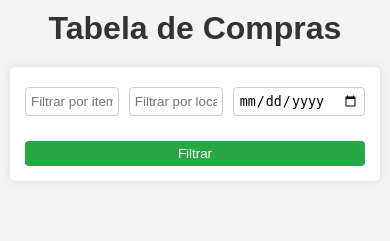
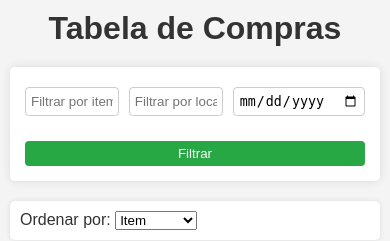
Before and after one commit to thaismsanchez/Compras-inteligentes, a Flask app: page /tabela in a window 390 px wide. Shown: the top 241 px of the page. Run offline with Flask 3, Linux system fonts and the light colour scheme; data that the repository does not hold is empty; parts of the project's set-up code (start-up, migrations or seed data) failed here and were passed over.

Commit message:
Update tabela.html

```diff
--- a/templates/tabela.html
+++ b/templates/tabela.html
@@ -1,10 +1,10 @@
 <!DOCTYPE html>
 <html lang="pt-BR">
 <head>
-  <meta charset="UTF-8" />
-  <meta name="viewport" content="width=device-width, initial-scale=1.0" />
+  <meta charset="UTF-8">
+  <meta name="viewport" content="width=device-width, initial-scale=1.0">
   <title>Tabela de Compras</title>
-  <link rel="stylesheet" href="{{ url_for('static', filename='css/style.css') }}" />
+  <link rel="stylesheet" href="{{ url_for('static', filename='css/style.css') }}">
   <style>
     .filtro-form {
       max-width: 600px;
@@ -24,30 +24,19 @@
       cursor: pointer;
     }
 
-    /* Estilizando o link "Editar" como botão */
-    .btn-editar {
-      display: inline-block;
-      padding: 6px 12px;
-      background-color: #28a745;
-      color: white;
-      border-radius: 4px;
-      text-decoration: none;
-      font-weight: bold;
-      font-size: 0.9rem;
-      transition: background-color 0.3s ease;
-    }
-    .btn-editar:hover {
-      background-color: #218838;
+    .ordenar-mobile {
+      display: none;
+      max-width: 600px;
+      margin: 10px auto;
+      padding: 10px;
+      background: #fff;
+      border-radius: 5px;
+      box-shadow: 0 0 5px rgba(0,0,0,0.1);
     }
 
-    /* Responsividade para o botão "Editar" no mobile */
     @media (max-width: 600px) {
-      .btn-editar {
+      .ordenar-mobile {
         display: block;
-        width: 100%;
-        text-align: center;
-        padding: 10px 0;
-        margin-top: 8px;
       }
     }
   </style>
@@ -56,11 +45,23 @@
   <h1>Tabela de Compras</h1>
 
   <form class="filtro-form" method="GET" action="/tabela">
-    <input type="text" name="item" placeholder="Filtrar por item" value="{{ request.args.get('item', '') }}" />
-    <input type="text" name="local" placeholder="Filtrar por local" value="{{ request.args.get('local', '') }}" />
-    <input type="date" name="data" value="{{ request.args.get('data', '') }}" />
+    <input type="text" name="item" placeholder="Filtrar por item" value="{{ request.args.get('item', '') }}">
+    <input type="text" name="local" placeholder="Filtrar por local" value="{{ request.args.get('local', '') }}">
+    <input type="date" name="data" value="{{ request.args.get('data', '') }}">
     <button type="submit">Filtrar</button>
   </form>
+
+  <!-- Menu de ordenação mobile -->
+  <div class="ordenar-mobile">
+    <label for="ordenar-select">Ordenar por:</label>
+    <select id="ordenar-select" onchange="ordenarTabela(this.value)">
+      <option value="0">Item</option>
+      <option value="1">Categoria</option>
+      <option value="2">Valor (R$)</option>
+      <option value="3">Local</option>
+      <option value="4">Data</option>
+    </select>
+  </div>
 
   <div class="relatorio-container">
     <table id="tabela-compras">
@@ -71,7 +72,6 @@
           <th onclick="ordenarTabela(2)">Valor (R$)</th>
           <th onclick="ordenarTabela(3)">Local</th>
           <th onclick="ordenarTabela(4)">Data</th>
-          <th>Editar</th>
         </tr>
       </thead>
       <tbody>
@@ -82,9 +82,7 @@
           <td data-label="Valor (R$)">{{ "%.2f"|format(compra.valor) }}</td>
           <td data-label="Local">{{ compra.local }}</td>
           <td data-label="Data">{{ compra.data }}</td>
-          <td data-label="Editar">
-            <a class="btn-editar" href="{{ url_for('editar', id=compra.id) }}">Editar</a>
-          </td>
+          <td><a href="{{ url_for('editar', id=compra.id) }}">Editar</a></td>
         </tr>
         {% endfor %}
       </tbody>
```
